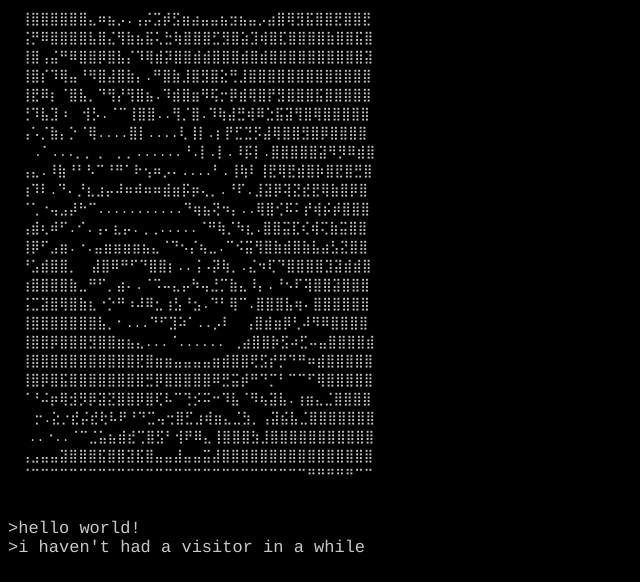
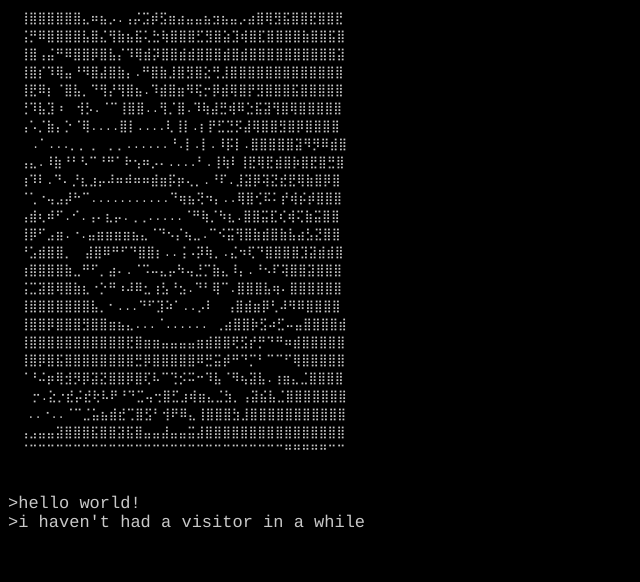
Before and after one commit to tuskartiste/nameless, a plain HTML site: page index.html in a window 1280 px wide. Shown: the whole page, without its empty margins (0-640 px from the left). Drawn offline with Linux system fonts and the light colour scheme.

Commit message:
Update index.html

```diff
--- a/index.html
+++ b/index.html
@@ -9,7 +9,7 @@ background-color: black;
 }
 
 .utopia {
-font: 13px Courier;
+font: 12px Courier;
 color: rgb(200, 200, 200);
 text-align: left-side;
 }
```
